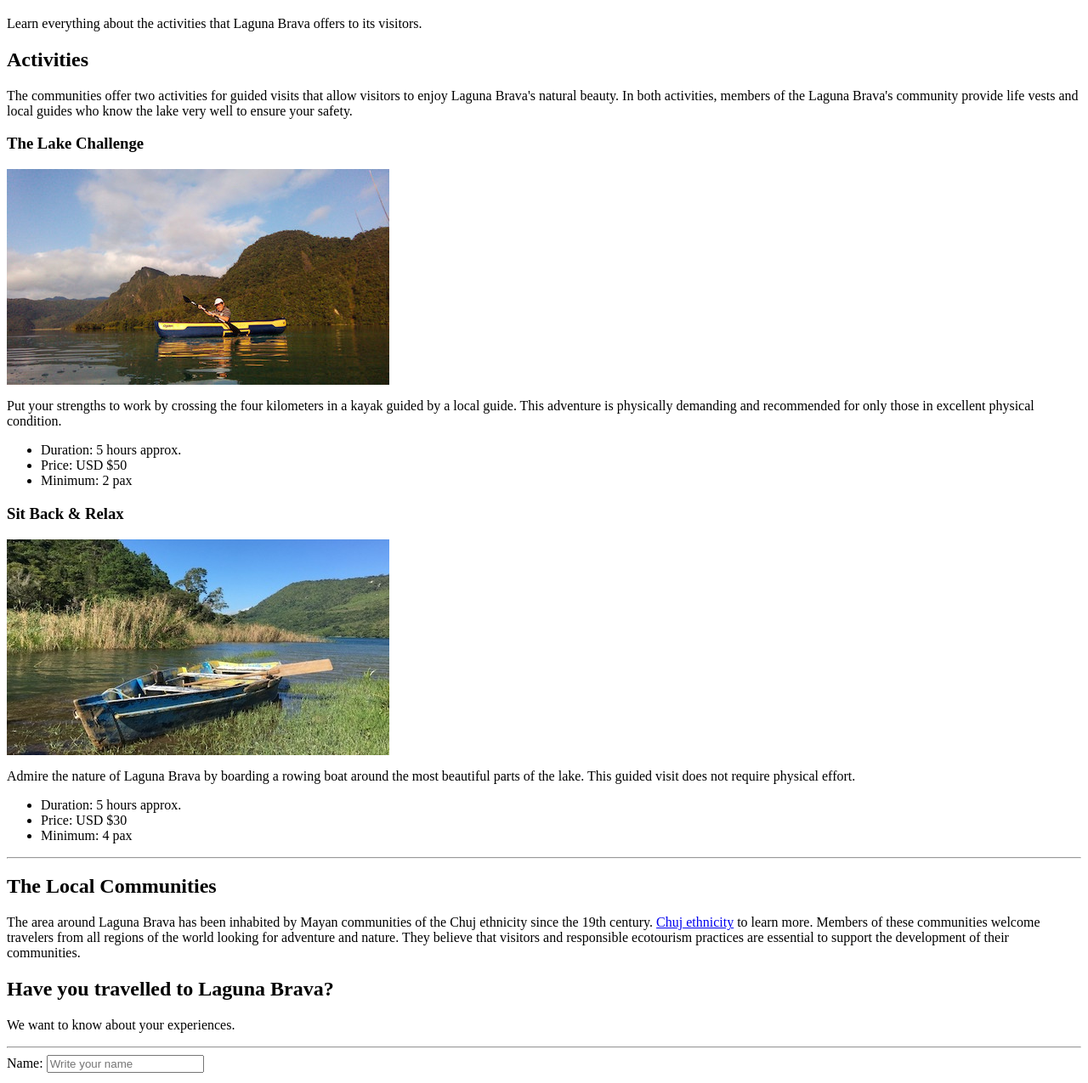
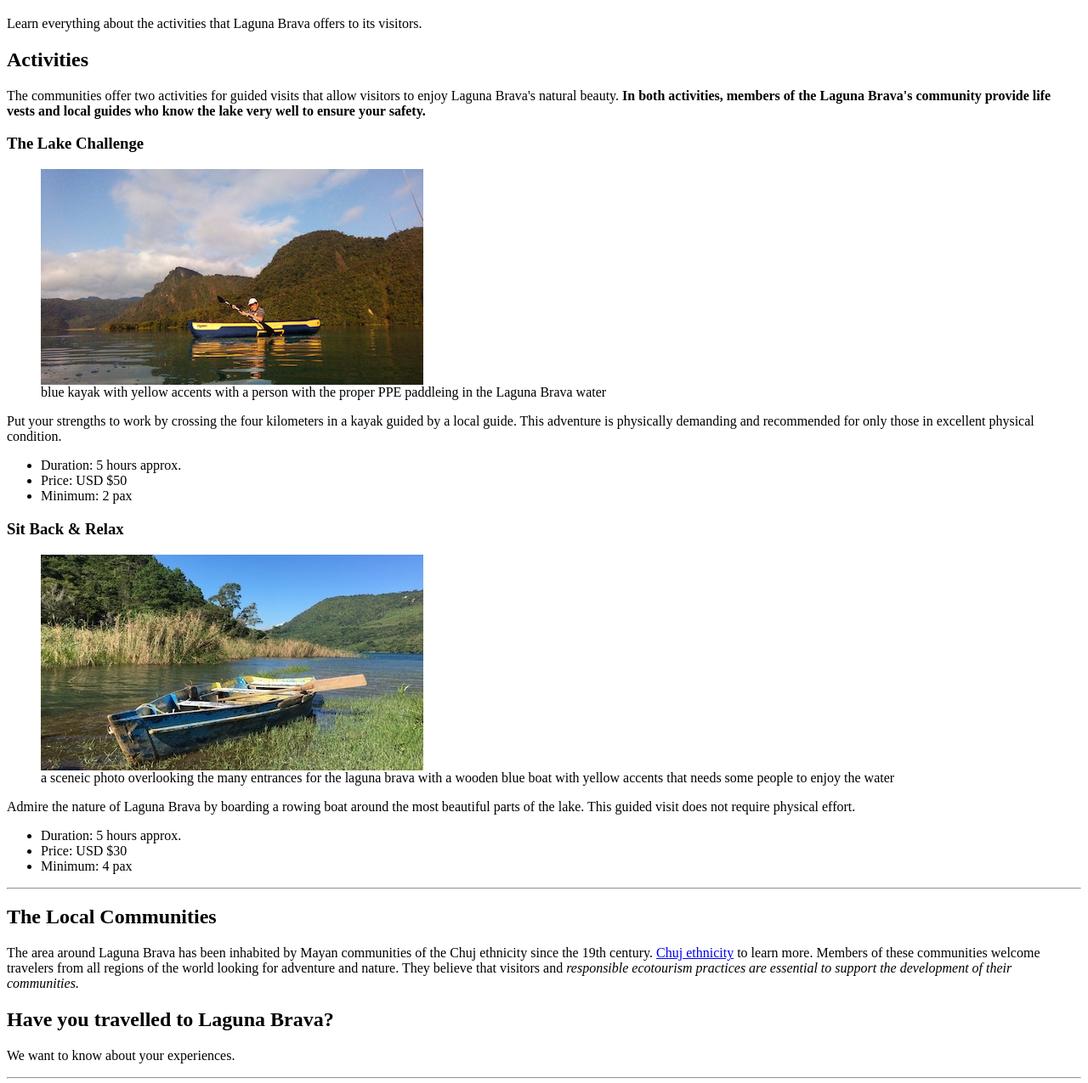
Before and after one commit to torrezmaxruben1073-netizen/lab-3, a plain HTML site: page index.html in a window 1280 px wide. Shown: the part 438-1713 px from the top of the page at 85% size. Drawn offline with Linux system fonts and the light colour scheme.

Commit message:
Add files via upload

```diff
--- a/index.html
+++ b/index.html
@@ -24,14 +24,18 @@
             <p>
                 The communities offer two activities for guided visits that allow visitors to enjoy Laguna Brava's
                 natural
-                beauty. In both activities, members of the Laguna Brava's community provide life vests and local guides
-                who know
-                the lake very well to ensure your safety.
+                beauty. <strong>In both activities, members of the Laguna Brava's community provide life vests and local
+                    guides
+                    who know the lake very well to ensure your safety.</strong>
             </p>
-            <section>
+            <article>
                 <h3>The Lake Challenge</h3>
-                <img src="img/kayak.jpg" alt="Lake challenge kayak" title="Kayak on Laguna Brava" width="450"
-                    height="254">
+                <figure>
+                    <img src="img/kayak.jpg" alt="Lake challenge kayak" title="Kayak on Laguna Brava" width="450"
+                        height="254">
+                    <figcaption>blue kayak with yellow accents with a person with the proper PPE paddleing in the Laguna
+                        Brava water</figcaption>
+                </figure>
                 <p>
                     Put your strengths to work by crossing the four kilometers in a kayak guided by a local guide. This
                     adventure is
@@ -42,11 +46,15 @@
                     <li>Price: USD $50</li>
                     <li>Minimum: 2 pax</li>
                 </ul>
-            </section>
-            <section>
+            </article>
+            <article>
                 <h3>Sit Back & Relax</h3>
-                <img src="img/boat.jpg" alt="Sit Back & Relax boat" title="Boat trip in Laguna Brava" width="450"
-                    height="254">
+                <figure>
+                    <img src="img/boat.jpg" alt="Sit Back & Relax boat" title="Boat trip in Laguna Brava" width="450"
+                        height="254">
+                    <figcaption>a sceneic photo overlooking the many entrances for the laguna brava with a wooden blue
+                        boat with yellow accents that needs some people to enjoy the water</figcaption>
+                </figure>
                 <p>
                     Admire the nature of Laguna Brava by boarding a rowing boat around the most beautiful parts of the
                     lake.
@@ -58,7 +66,7 @@
                     <li>Price: USD $30</li>
                     <li>Minimum: 4 pax</li>
                 </ul>
-            </section>
+            </article>
         </section>
 
 
@@ -73,8 +81,8 @@
                 these
                 communities welcome travelers from all regions of the world looking for adventure and nature. They
                 believe that
-                visitors and responsible ecotourism practices are essential to support the development of their
-                communities.
+                visitors and <em>responsible ecotourism practices are essential to support the development of their
+                    communities.</em>
             </p>
         </section>
     </main>
```
